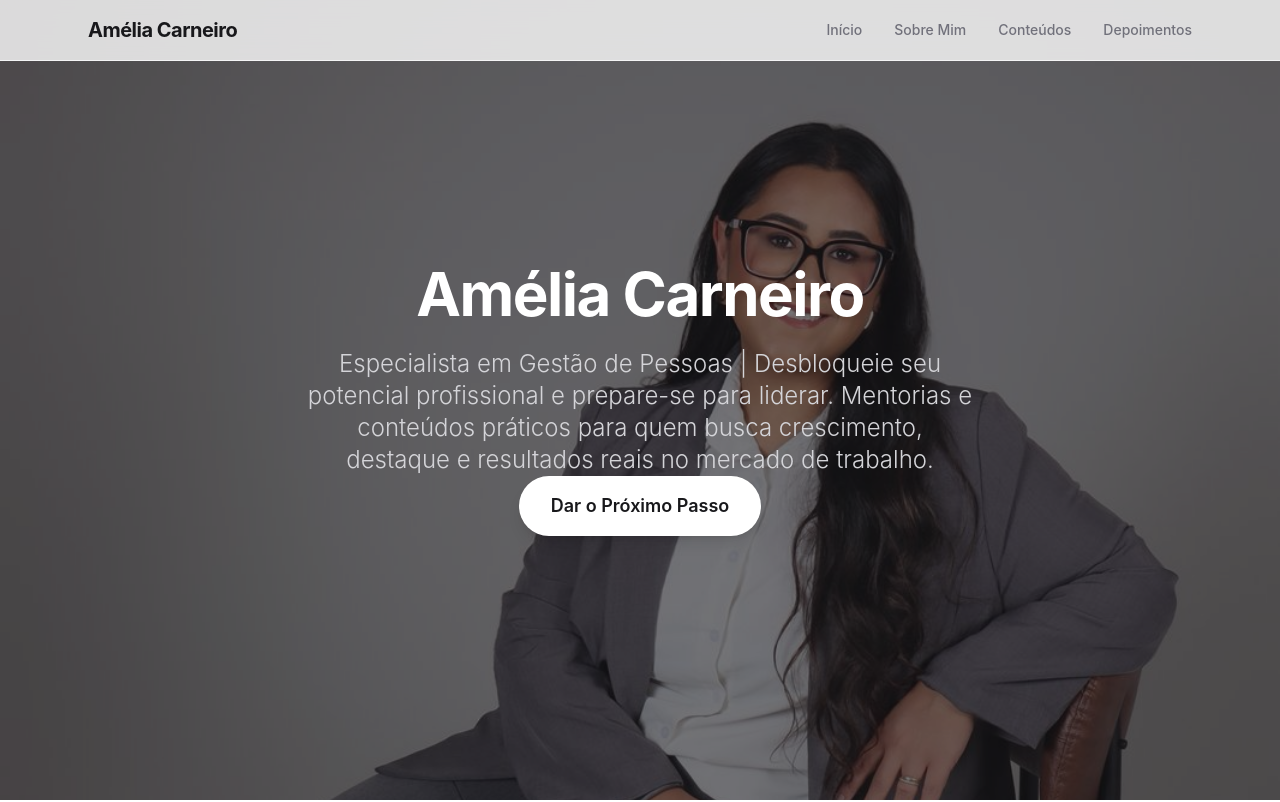
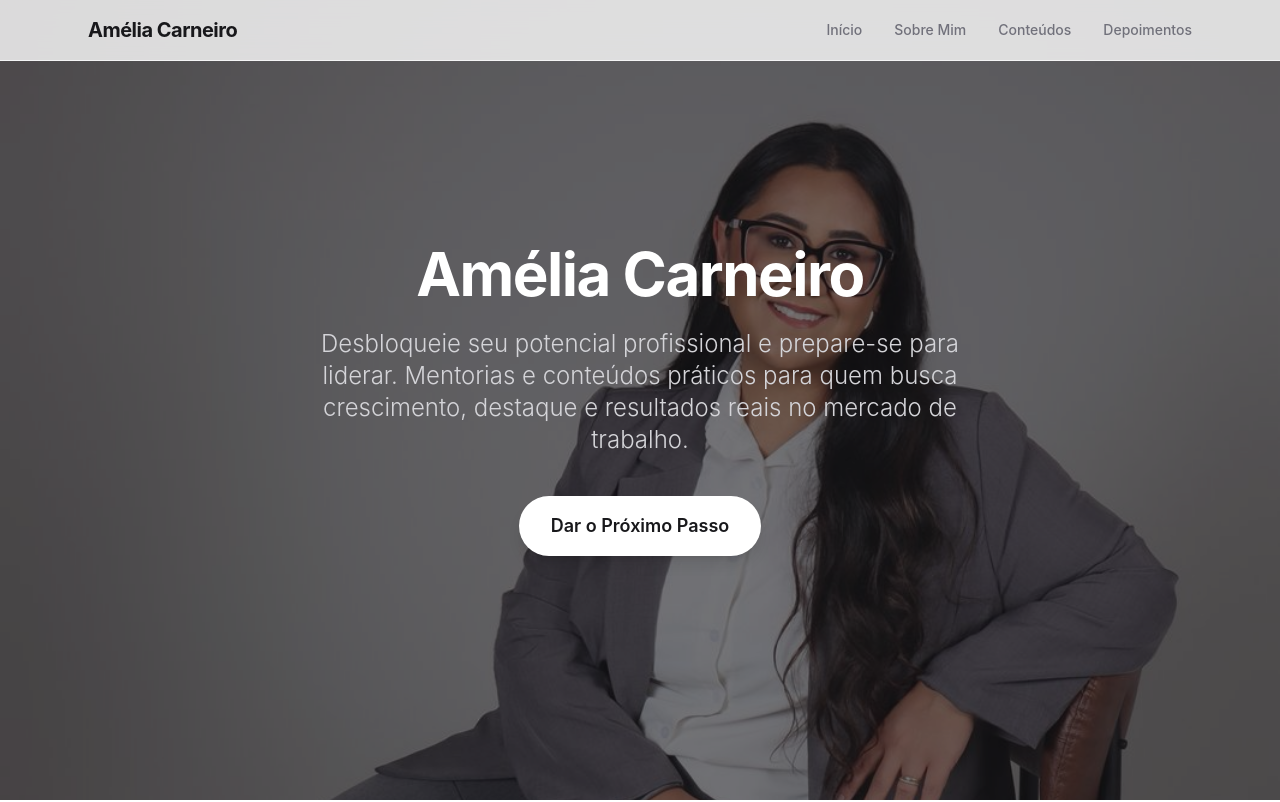
Before and after one commit to matheusrodrigues-design/site-amelia, a React (Vite) app: page / in a window 1280 px wide. Shown: the top 802 px of the page. Built offline with nearby package versions, Linux system fonts and the light colour scheme.

Commit message:
Versao inicial

```diff
--- a/src/components/Hero.jsx
+++ b/src/components/Hero.jsx
@@ -18,7 +18,7 @@ const Hero = () => {
       {/* Conteúdo de Hero de exemplo para contexto */}
       <div className="relative z-10 text-center px-6">
         <h1 className="text-4xl md:text-6xl font-bold text-white mb-6 tracking-tight">Amélia Carneiro</h1>
-        <p className="text-xl md:text-2xl text-zinc-300 max-w-2xl mx-auto font-light">Especialista em Gestão de Pessoas | Desbloqueie seu potencial profissional e prepare-se para liderar. Mentorias e conteúdos práticos para quem busca crescimento, destaque e resultados reais no mercado de trabalho.</p>
+        <p className="text-xl md:text-2xl text-zinc-300 max-w-2xl mx-auto font-light mb-10">Desbloqueie seu potencial profissional e prepare-se para liderar. Mentorias e conteúdos práticos para quem busca crescimento, destaque e resultados reais no mercado de trabalho.</p>
         <a href="#conteudos" className="inline-block bg-white text-zinc-900 font-semibold text-lg py-4 px-8 rounded-full hover:bg-zinc-200 transition-colors shadow-lg hover:shadow-xl transform hover:-translate-y-1">
           Dar o Próximo Passo</a>
       </div>
```
